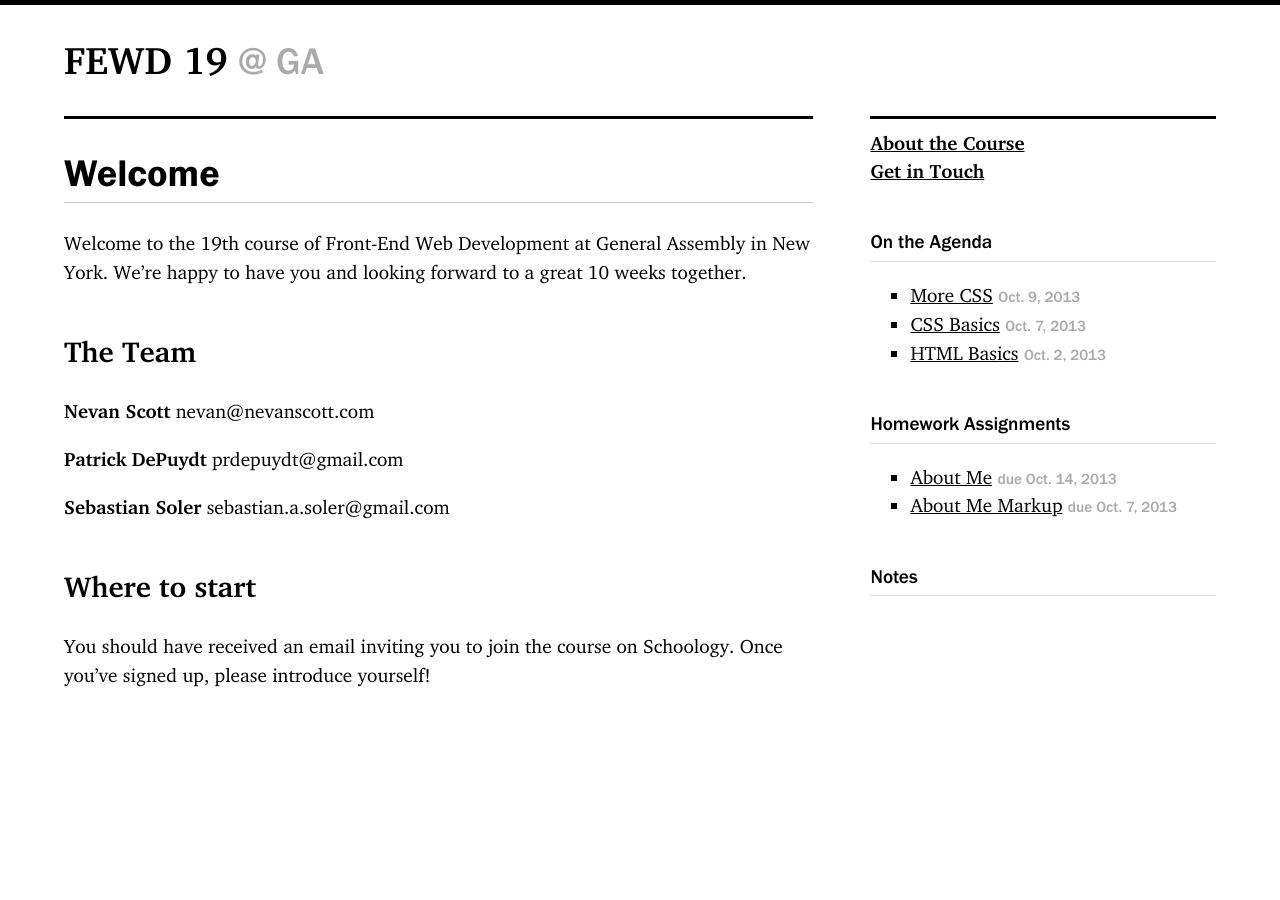
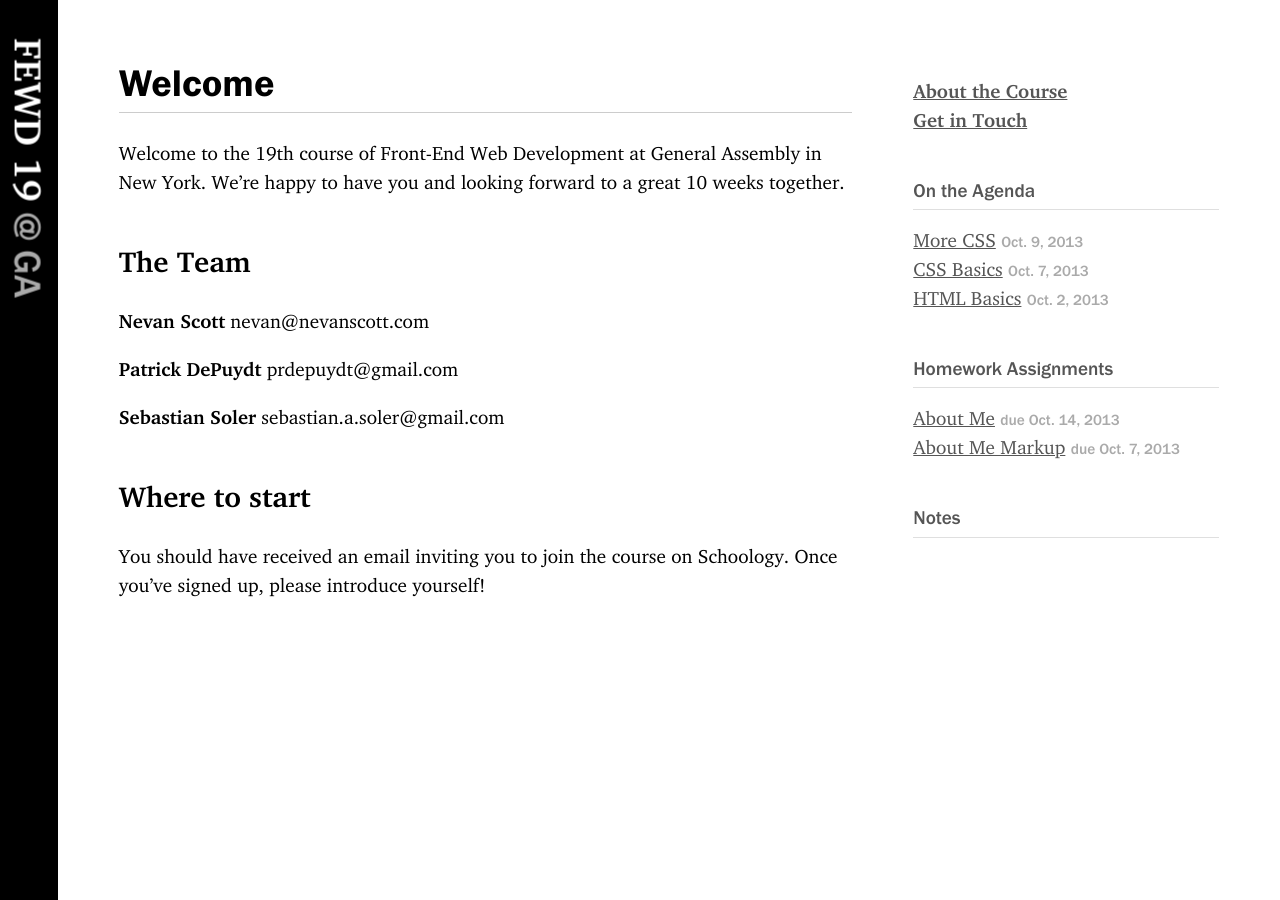
Before and after one commit to nevanscott/fewd19, a Jekyll site: the page built from index.md, in a window 1280 px wide. Built offline with Jekyll 4.4.1, drawn with Linux system fonts in a browser that asks for light colours; Markdown is read by kramdown in place of the engine named in the settings.

Commit message:
fancy header redesign

```diff
--- a/_layouts/default.html
+++ b/_layouts/default.html
@@ -28,8 +28,10 @@ notes:
 
 <header>
 	<h1>
-		<a href="{{ site.baseurl }}/">FEWD 19</a>
-		<small>@ <a href="http://generalassemb.ly/">GA</a></small>
+		<a href="{{ site.baseurl }}/">
+			FEWD 19
+			<small>@ GA</small>
+		</a>
 	</h1>
 </header>
 
--- a/assets/css/main.css
+++ b/assets/css/main.css
@@ -4,9 +4,13 @@ body {
 	font-family: Charter, serif;
 	font-size: 100%;
 	line-height: 1.5;
-	padding: 0 5% 10%;
-	border-top: 5px solid black;
+	padding: 0 0 10%;
 }
+
+#main, #main-nav, #secondary {
+	margin: 0 5%;
+}
+
 a {
 	color: inherit;
 }
@@ -14,6 +18,11 @@ a {
 	-webkit-transition: color 300ms;
 	-moz-transition: color 300ms;
 	transition: color 300ms;
+}
+.loaded header h1 a {
+	-webkit-transition: all 300ms;
+	-moz-transition: all 300ms;
+	transition: all 300ms;
 }
 a:hover, a:focus, a:active {
 	color: #E00;
@@ -53,24 +62,34 @@ ul {
 small {
 	font-family: franklin, sans-serif;
 	color: #AAA;
+	white-space: nowrap;
 }
 
 header h1 {
 	font-family: charter, serif;
 	border-bottom: none;
+	margin: 0;
+	padding: 0;
 }
-header a {
+header h1 a {
 	text-decoration: none;
+	display: block;
+	background: #444;
+	color: white;
+	padding: 0 5%;
 }
-header small {
+header h1 a small {
 	color: #AAA;
 	font-size: 1em;
 	font-weight: normal;
 	float: none;
 }
+header h1 a:hover {
+	color: white;
+	background: black;
+}
 
 #main {
-	border-top: 3px solid black;
 }
 
 footer {
@@ -98,6 +117,9 @@ pre code {
 	padding: 0;
 }
 
+#secondary {
+	color: #555;
+}
 #secondary h2 {
 	font-family: franklin, sans-serif;
 	font-weight: normal;
@@ -106,10 +128,21 @@ pre code {
 	padding: .2em 0;
 	margin-top: 2em;
 }
+#secondary ul {
+	list-style: none;
+	margin: 0;
+	padding: 0;
+}
+#secondary ul li {
+	margin: 0;
+	padding: 0;
+}
 #main-nav {
-	border-top: 3px solid black;
+	color: #555;
+	border-top: 2px solid black;
 	padding: .5em 0;
-	margin: 3em 0 1.5em;
+	margin-top: 5em;
+	margin-bottom: 1.5em;
 	font-weight: bold;
 }
 
@@ -139,17 +172,40 @@ nav ul li {
 	}
 }
 @media screen and (min-width: 55em) {
+	body {
+		padding-left: 3em;
+		padding-top: 1.5em;
+	}
+	header {
+		position: fixed;
+		top: -3em;
+		left: 0;
+		width: 100%;
+		-webkit-transform-origin: 0 3em;
+		-moz-transform-origin:    0 3em;
+		-ms-transform-origin:     0 3em;
+		-o-transform-origin:      0 3em;
+		-webkit-transform: rotate(90deg);
+		-moz-transform:    rotate(90deg);
+		-ms-transform:     rotate(90deg);
+		-o-transform:      rotate(90deg);
+	}
+	header h1 a {
+		padding: 0 0 0 1em;
+	}
 	#main {
 		float: left;
-		width: 65%;
+		width: 60%;
+		margin-right: 0;
 	}
 	#main-nav {
-		margin-top: 0;
+		margin-top: 2em;
+		border-top: none;
 	}
 	#main-nav, #secondary {
 		float: right;
 		clear: right;
-		width: 30%;
+		width: 25%;
 	}
 	#secondary h2:first-child {
 		margin-top: 0;
```
